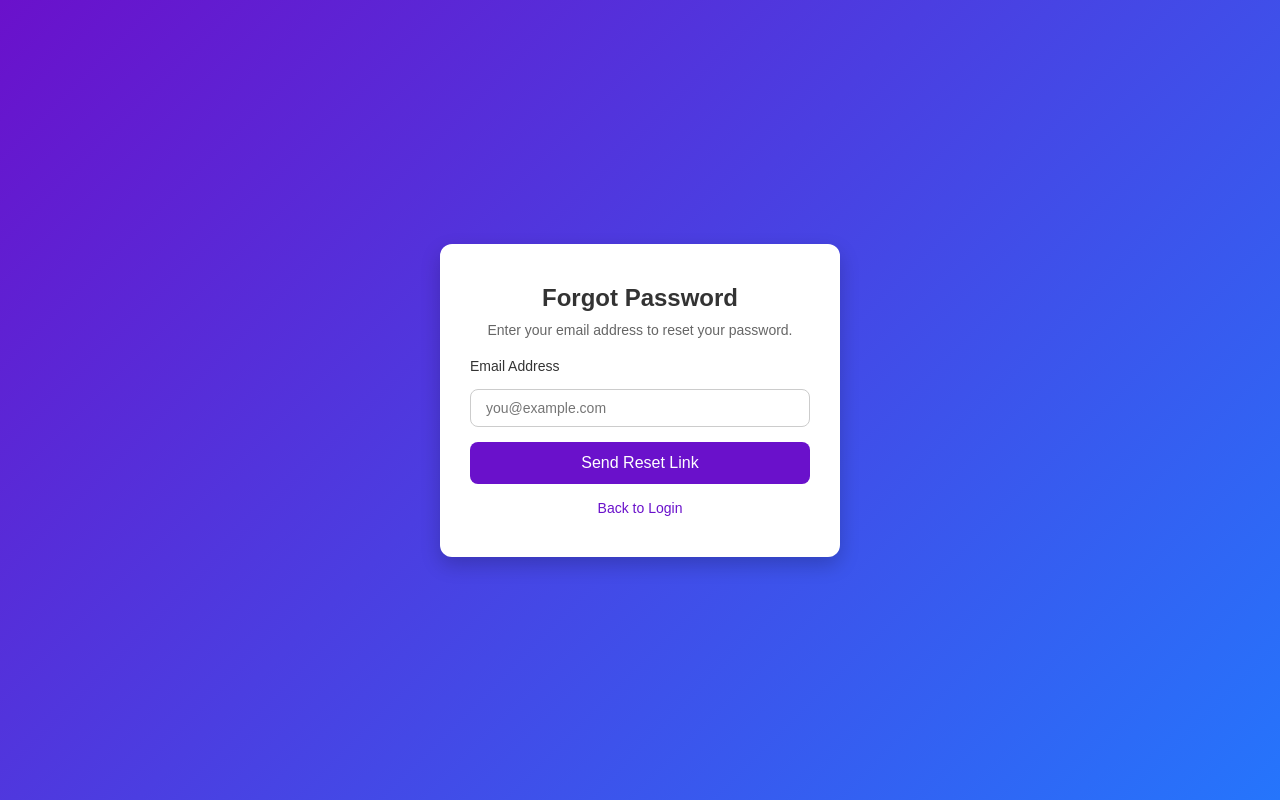
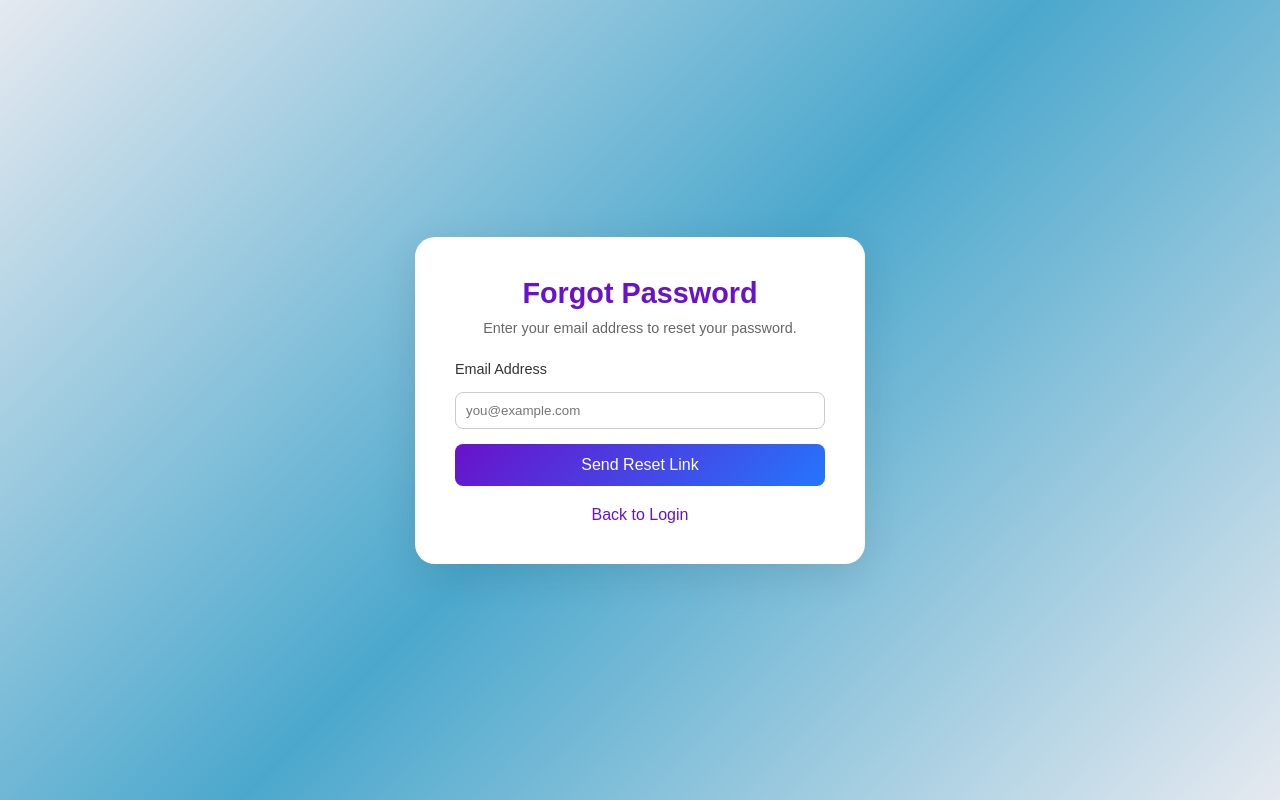
Before and after one commit to shaveenudayanga/Document-Tracking-System, a React (Vite) app in the folder frontend/: page /forgot-password in a window 1280 px wide. Built offline with nearby package versions, Linux system fonts and the light colour scheme; no server answers.

Commit message:
some styles add fogot password page

```diff
--- a/frontend/src/styles/ForgotPassword.css
+++ b/frontend/src/styles/ForgotPassword.css
@@ -1,6 +1,9 @@
+/* ForgotPassword.css */
+
 body {
   margin: 0;
-  font-family: "Segoe UI", Tahoma, Geneva, Verdana, sans-serif;
+  font-family: "Segoe UI", sans-serif;
+  background: #f3ecff;
 }
 
 .forgot-password-page {
@@ -8,28 +11,30 @@ body {
   display: flex;
   justify-content: center;
   align-items: center;
-  background: linear-gradient(135deg, #6a11cb, #2575fc);
+  padding: 15px;
+  background: linear-gradient(135deg, #e5e9f0, #4ba8cd, #e5e9f0);
 }
 
 .forgot-password-card {
-  background: #fff;
-  padding: 40px 30px;
-  border-radius: 12px;
-  box-shadow: 0 8px 20px rgba(0, 0, 0, 0.2);
+  background: white;
+  border-radius: 20px;
+  padding: 40px;
+  max-width: 450px;
   width: 100%;
-  max-width: 400px;
+  box-shadow: 0 10px 40px rgba(0, 0, 0, 0.1);
   text-align: center;
 }
 
 .forgot-password-card h2 {
+  color: #6a11cb;
+  font-size: 1.8rem;
   margin-bottom: 10px;
-  color: #333;
 }
 
 .forgot-password-card p {
-  font-size: 14px;
   color: #666;
-  margin-bottom: 20px;
+  font-size: 0.9rem;
+  margin-bottom: 25px;
 }
 
 .forgot-password-form {
@@ -39,46 +44,47 @@ body {
 }
 
 .forgot-password-form label {
+  font-weight: 500;
+  font-size: 0.9rem;
   text-align: left;
-  font-size: 14px;
-  color: #333;
 }
 
 .forgot-password-form input {
-  padding: 10px 15px;
+  padding: 10px;
   border-radius: 8px;
   border: 1px solid #ccc;
-  font-size: 14px;
+  transition: all 0.3s ease;
 }
 
+/* Input glow on focus */
 .forgot-password-form input:focus {
-  border-color: #6a11cb;
+  border-color: #4ba8cd;
+  box-shadow: 0 0 8px #4ba8cd;
   outline: none;
 }
 
 .forgot-password-form button {
+  background: linear-gradient(135deg, #6a11cb, #2575fc);
+  color: white;
   padding: 12px;
   border: none;
   border-radius: 8px;
-  background: #6a11cb;
-  color: #fff;
-  font-size: 16px;
   cursor: pointer;
-  transition: background 0.3s;
+  font-size: 1rem;
+  transition: all 0.3s ease;
 }
 
 .forgot-password-form button:hover {
-  background: #2575fc;
+  filter: brightness(1.1);
 }
 
 .back-to-login {
-  margin-top: 15px;
+  margin-top: 20px;
 }
 
 .back-to-login a {
   color: #6a11cb;
   text-decoration: none;
-  font-size: 14px;
 }
 
 .back-to-login a:hover {
--- a/frontend/src/styles/Login.css
+++ b/frontend/src/styles/Login.css
@@ -71,18 +71,19 @@ body {
   font-size: 0.9rem;
 }
 
+/* Input fields */
 .login-form input {
   padding: 10px;
   border-radius: 8px;
   border: 1px solid #ccc;
-  transition: all 0.3s ease; /* Smooth border transition */
+  transition: all 0.3s ease; /* Smooth transition for border and shadow */
 }
 
 /* Input glow on focus */
 .login-form input:focus {
-  border-color: #4ba8cd;
-  box-shadow: 0 0 8px #4ba8cd;
-  outline: none;
+  border-color: #4ba8cd; /* Border color changes to blue */
+  box-shadow: 0 0 8px #4ba8cd; /* Subtle glow effect */
+  outline: none; /* Remove default outline */
 }
 
 .forgot-password {
```
